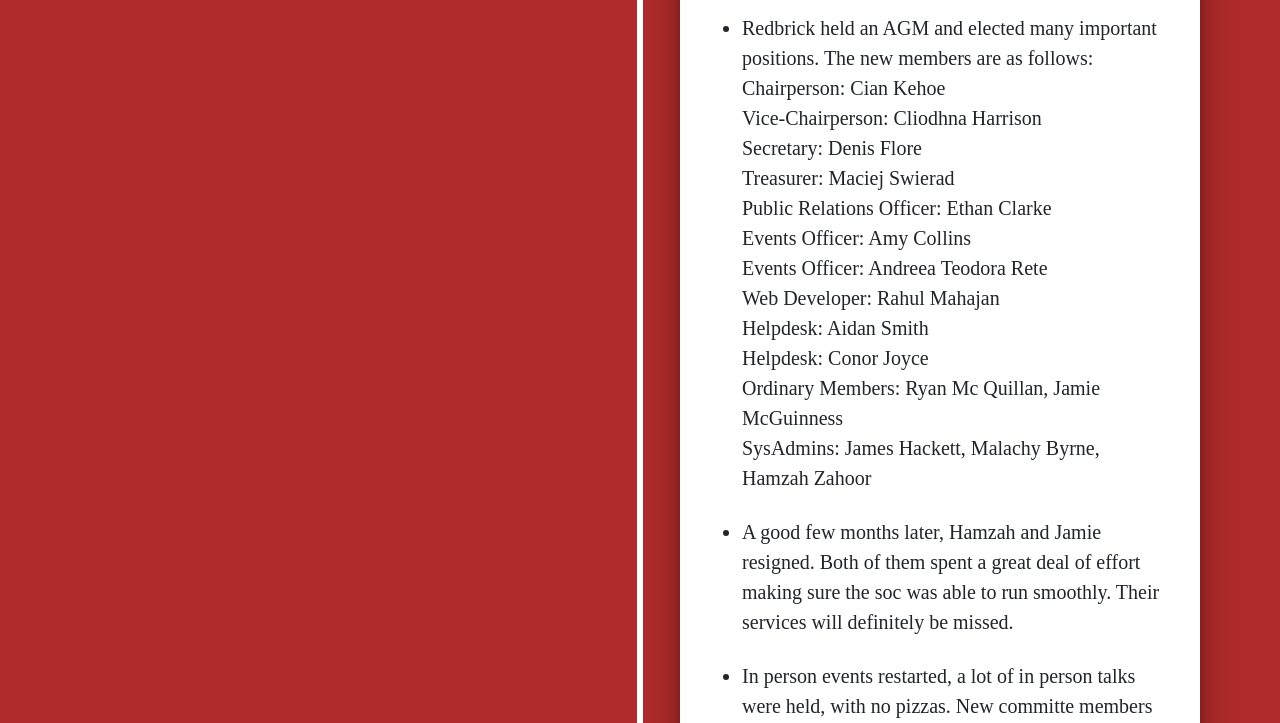
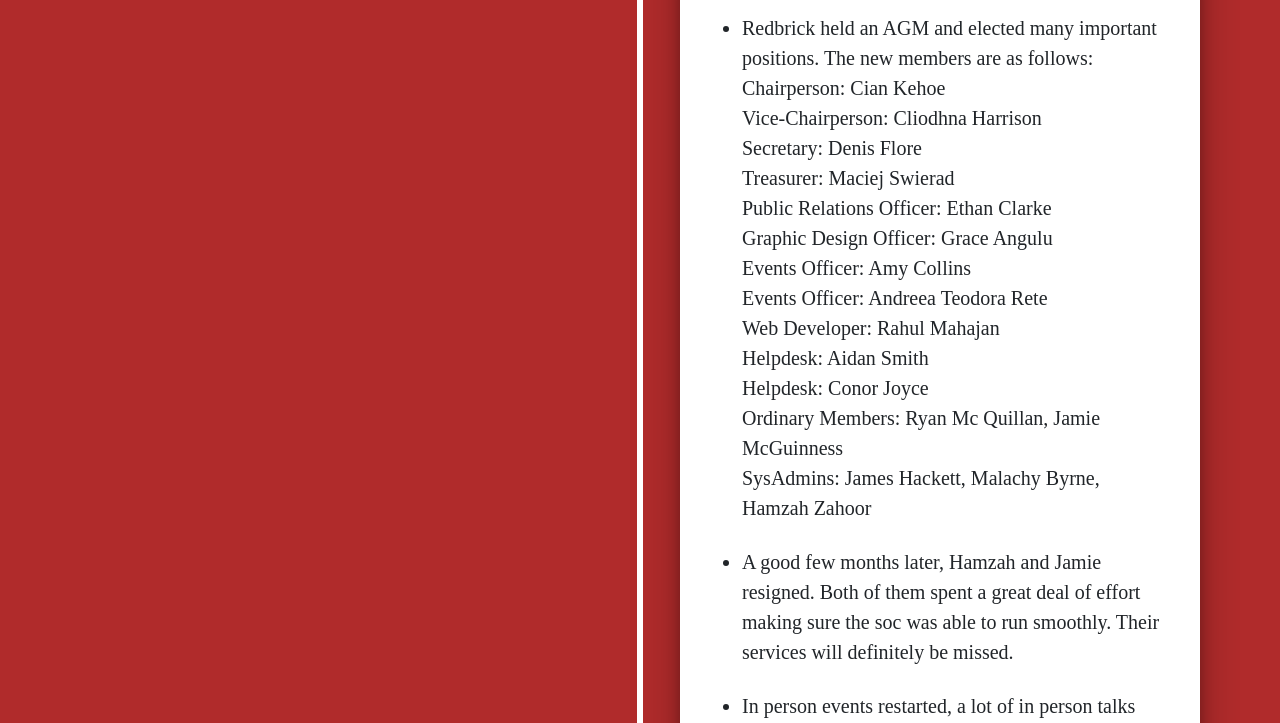
Before and after one commit to redbrick/redbrick-25, a plain HTML site: page timeline.html in a window 1280 px wide. Shown: the part 521-1244 px from the top of the page. Drawn offline with nearby package versions, Linux system fonts and the light colour scheme.

Commit message:
Added Grace to 2021 committee list on timeline

```diff
--- a/timeline.html
+++ b/timeline.html
@@ -53,6 +53,7 @@
                         Secretary: Denis Flore<br>
                         Treasurer: Maciej Swierad<br>
                         Public Relations Officer: Ethan Clarke<br>
+                        Graphic Design Officer: Grace Angulu<br>
                         Events Officer: Amy Collins<br>
                         Events Officer: Andreea Teodora Rete<br>
                         Web Developer: Rahul Mahajan<br>
```
